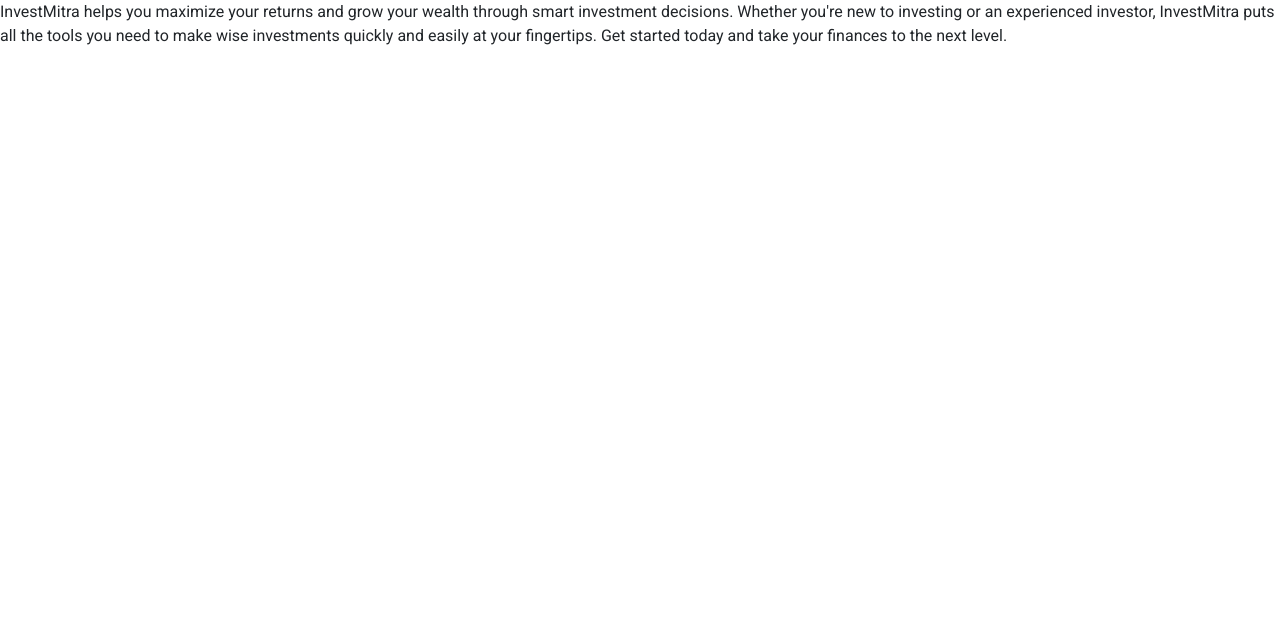
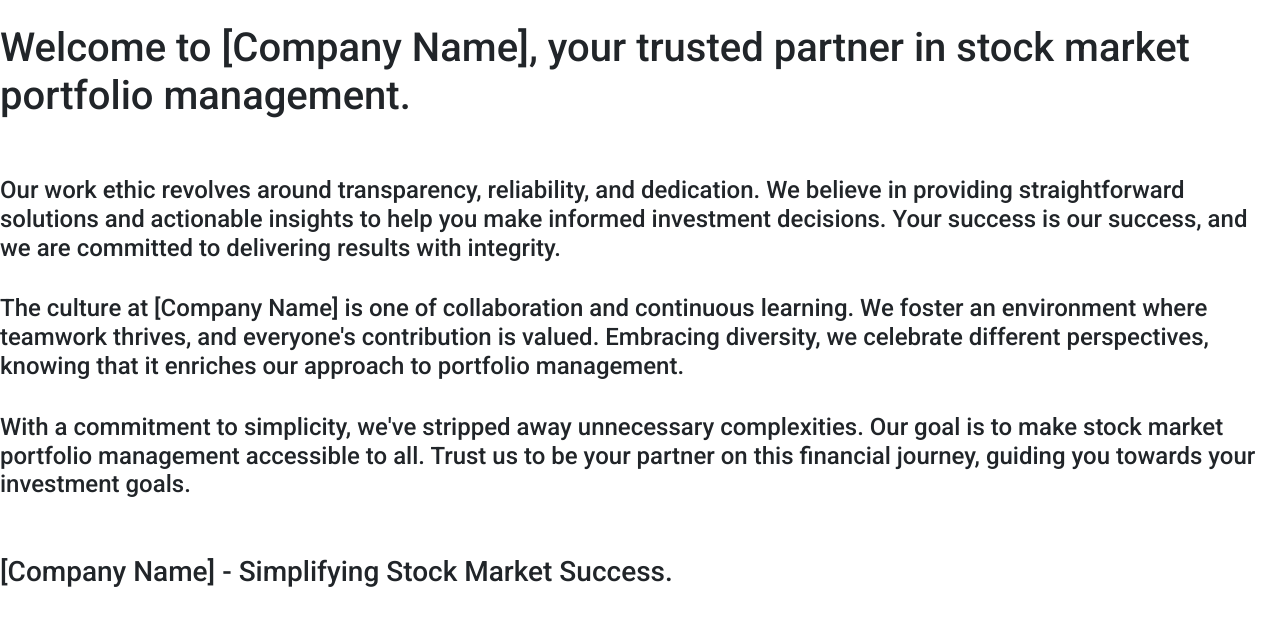
Before and after one commit to prajwal-bandekar/Stock-Portfolio-Management, a React (Create React App) app in the folder spmui/: page /about in a window 1280 px wide. Shown: the top 626 px of the page. Built offline with nearby package versions, Linux system fonts and the light colour scheme; a web font is replaced by a local one.

Commit message:
Fixed some Links and Router paths

```diff
--- a/spmui/src/App.js
+++ b/spmui/src/App.js
@@ -4,11 +4,12 @@
 import {BrowserRouter, Routes, Route } from "react-router-dom";
 // import LandingPage from './components/LandingPage';
 import About from "./components/About";
-import ContactUs from "./components/ContactUs";
+// import ContactUs from "./components/ContactUs";
 import SignupForm from "./components/Authentication/SignupForm.jsx";
 import LoginEmail from "./components/Authentication/LoginEmail";
 import LoginPhone from "./components/Authentication/LoginPhone";
 import Dashboard from "./components/Dashboard/Dashboard";
+import Footer from "./components/Footer";
 // import News from "./components/Dashboard/News";
 
 function App() {
@@ -22,7 +23,7 @@
           <Route path="/login-via-email" element={<LoginEmail />} />
           <Route path="/login-via-phone" element={<LoginPhone />} />
           <Route path="/about" element={<About />} />
-          <Route path="/contact-us" element={<ContactUs />} />
+          <Route path="/contact-us" element={<Footer/>} />
           <Route path="/dashboard" element={<Dashboard/>} />
         </Routes>
       </BrowserRouter>
--- a/spmui/src/components/About.jsx
+++ b/spmui/src/components/About.jsx
@@ -3,11 +3,24 @@
 const About = () => {
   return (
    <>
-   InvestMitra helps you maximize your returns and grow your wealth
-   through smart investment decisions. Whether you're new to investing
-    or an experienced investor, InvestMitra puts all the tools you need
-     to make wise investments quickly and easily at your fingertips.
-    Get started today and take your finances to the next level.
+   <br />
+   <h1>Welcome to [Company Name], your trusted partner in stock market portfolio management.</h1>
+  <br /><br />
+<h4>Our work ethic revolves around transparency, reliability, and dedication. We believe in providing straightforward solutions and
+     actionable insights to help you make informed investment decisions. Your success is our success, and we are committed to
+      delivering results with integrity. </h4>
+    <br />
+      <h4>The culture at [Company Name] is one of collaboration and continuous learning.
+      We foster an environment where teamwork thrives, and everyone's contribution is valued. Embracing diversity,
+       we celebrate different perspectives, knowing that it enriches our approach to portfolio management. </h4>
+      <br />
+      <h4>With a commitment to simplicity, we've stripped away unnecessary complexities.
+       Our goal is to make stock market portfolio management accessible to all.
+       Trust us to be your partner on this financial journey, guiding you towards your investment goals. </h4>
+
+       <br /><br />
+       <h3>[Company Name] - Simplifying Stock Market Success.</h3>
+
   </>
   )
 }
--- a/spmui/src/components/Navbar.jsx
+++ b/spmui/src/components/Navbar.jsx
@@ -1,5 +1,6 @@
 import React from "react";
 import './Styles/Navbar.css'
+import { Link } from "react-router-dom";
 
 const Navbar = () => {
   return (
@@ -11,12 +12,12 @@
         </div>
 
         <div id="nav-right">
-          <h4 className="linkNavBar">Home</h4>
+          {/* <h4 className="linkNavBar">Home</h4>
           <h4 className="linkNavBar">About</h4>
-          <h4 className="linkNavBar">Contact Us</h4>
-          {/* <h4 className="linkNavBar"> <Link to="/home">Home</Link></h4>
+          <h4 className="linkNavBar">Contact Us</h4> */}
+          <h4 className="linkNavBar"> <Link to="/">Home</Link></h4>
             <h4 className="linkNavBar"><Link to="/about">About us</Link></h4>
-            <h4 className="linkNavBar"><Link to="/contact-us">Contact Us</Link></h4> */}
+            <h4 className="linkNavBar"><Link to="/contact-us">Contact Us</Link></h4>
         </div>
       </div>
     </div>
--- a/spmui/src/components/Styles/Navbar.css
+++ b/spmui/src/components/Styles/Navbar.css
@@ -24,8 +24,9 @@
     padding-top: 8px;
 
 }
-.linkNavBar{
+.linkNavBar a{
 text-decoration: none;
+color: white;
 }
 
 #nav-right> h4{
```
